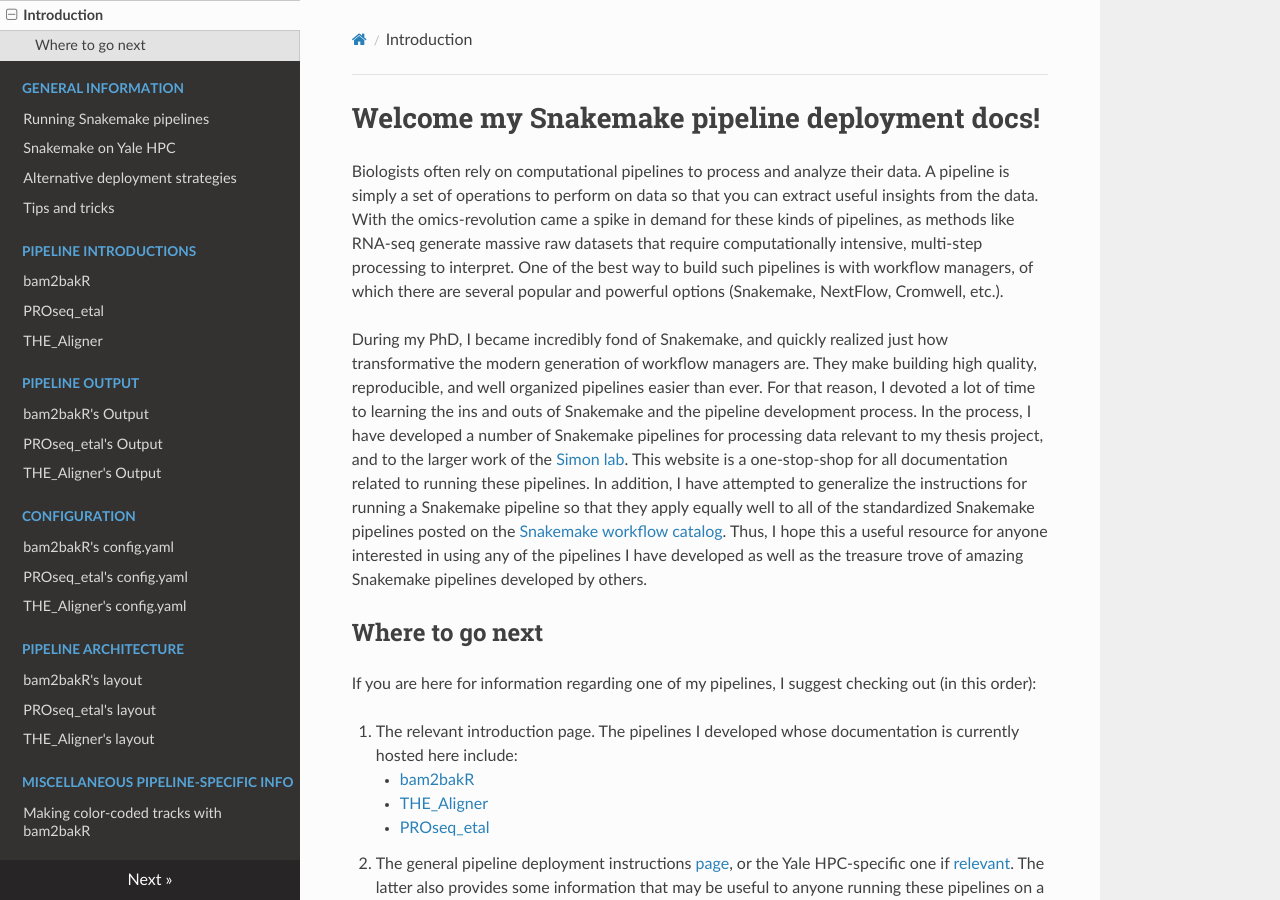
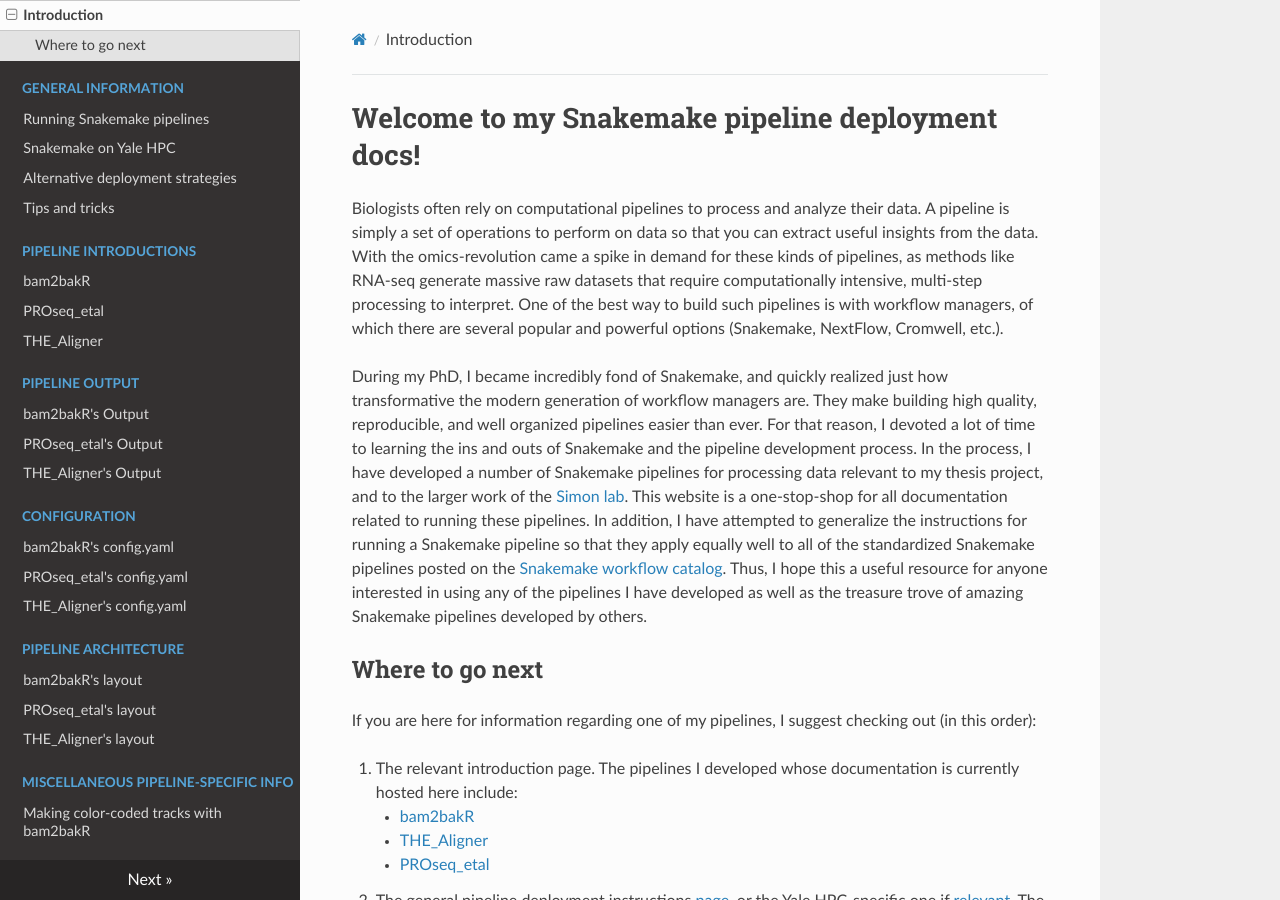
Before and after one commit to isaacvock/PipelineDocs, an MkDocs documentation site: the page built from docs/index.md, in a window 1280 px wide and 900 px high. Built offline with MkDocs 1.6.1, drawn with Linux system fonts in a browser that asks for light colours; nearby versions of some CDN libraries.

Commit message:
Fixed small typo

```diff
--- a/docs/index.md
+++ b/docs/index.md
@@ -1,4 +1,4 @@
-# Welcome my Snakemake pipeline deployment docs!
+# Welcome to my Snakemake pipeline deployment docs!
 
 Biologists often rely on computational pipelines to process and analyze their data. A pipeline is simply a set of operations to perform on data so that you can extract useful insights from the data. With the omics-revolution came a spike in demand for these kinds of pipelines, as methods like RNA-seq generate massive raw datasets that require computationally intensive, multi-step processing to interpret. One of the best way to build such pipelines is with workflow managers, of which there are several popular and powerful options (Snakemake, NextFlow, Cromwell, etc.).
 
```
